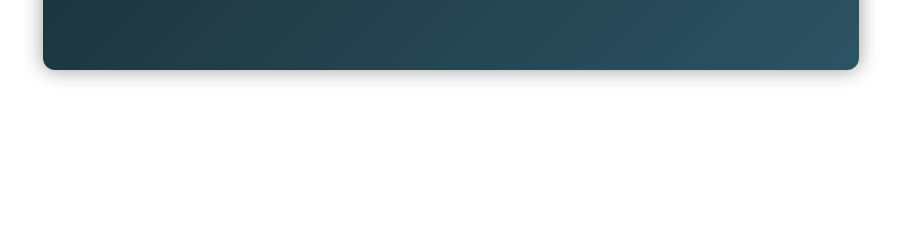
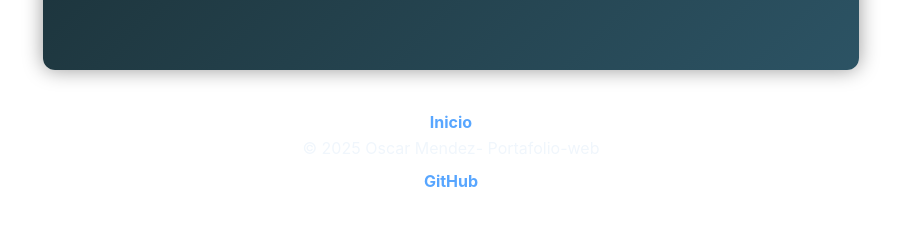
Before and after one commit to OskyMendez/Portafolio-Vuejs, a Vue app: page / in a window 1280 px wide. Shown: the part 7129-7354 px from the top of the page, without its empty margins (189-1090 px from the left). Before the commit the page ends 7231 px from the top, so only its background shows below. Built offline with nearby package versions, Linux system fonts and the light colour scheme.

Commit message:
Agrego la clase intereses y el footer, termino portafolio

```diff
--- a/src/App.vue
+++ b/src/App.vue
@@ -10,7 +10,7 @@ import InteresesComponente from './components/InteresesComponentes.vue';
 </script>
 
 <template>
-  <header>
+  <header id="footer">
     <!--Barra de navegacion-->
     <NavBar />
     <!--Datos Personales-->
@@ -36,6 +36,14 @@ import InteresesComponente from './components/InteresesComponentes.vue';
 
 
   </main>
+<footer class="footer">
+  <li> <a href="#footer">Inicio</a></li>
+    <p>© 2025 Oscar Mendez- Portafolio-web</p>
+
+     <li> <a href="https://github.com/OskyMendez" target="_blank">GitHub</a></li>
+
+  </footer>
+
 
 
 </template>
@@ -69,6 +77,43 @@ h2 {
   box-shadow: 0 4px 12px rgba(0, 0, 0, 0.3);
   text-shadow: 1px 1px 3px rgba(0, 0, 0, 0.6);
 }
+.footer {
+
+  color: #f0f6fc;
+  text-align: center;
+  padding: 2rem 1rem;
+  font-size: 1rem;
+  font-weight: 500;
+
+
+  animation: fadeInUp 1s ease forwards;
+  opacity: 0;
+}
+
+.footer a {
+  display: inline-block;
+  margin-top: 0.5rem;
+  color: #58a6ff;
+  text-decoration: none;
+  font-weight: bold;
+  transition: color 0.3s ease;
+}
+
+.footer a:hover {
+  color: #fbf9f9;
+}
+
+/* Animación suave */
+@keyframes fadeInUp {
+  from {
+    transform: translateY(20px);
+    opacity: 0;
+  }
+  to {
+    transform: translateY(0);
+    opacity: 1;
+  }
+}
 
 
 </style>
--- a/src/components/InteresesComponentes.vue
+++ b/src/components/InteresesComponentes.vue
@@ -1,28 +1,22 @@
 <script setup>
+const intereses = [
+  "Me destaco por mi capacidad para trabajar en equipo y colaborar en entornos multidisciplinarios. Me interesan profundamente los sistemas de software vinculados al área de salud, ya que desde hace años desarrollo mi carrera profesional en ese ámbito.",
+  "La música es la base de mis pasatiempos: me acompaña en el día a día y me inspira en lo personal y profesional. También disfruto de la lectura como forma de aprendizaje y desconexión.",
+  "Me apasiona todo lo relacionado con sistemas de salud, especialmente aquellos que permiten mejorar la gestión, la comunicación y la experiencia de pacientes y profesionales. Busco integrar tecnología con impacto humano.",
+  "Me desempeño en el quirófano dentro del área de salud, lo que me permite comprender en profundidad las necesidades reales del entorno hospitalario. Esta experiencia me motiva a combinar mis conocimientos técnicos con soluciones digitales que aporten valor al sistema sanitario."
+]
 </script>
 
 <template>
   <div class="intereses-contenedor">
     <ul class="contenedor-lista">
-      <li class="item">
-        Me destaco por mi capacidad para trabajar en equipo y colaborar en entornos multidisciplinarios.
-        Me interesan profundamente los sistemas de software vinculados al área de salud, ya que desde hace años desarrollo mi carrera profesional en ese ámbito.
-      </li>
-      <li class="item">
-        La música es la base de mis pasatiempos: me acompaña en el día a día y me inspira en lo personal y profesional.
-        También disfruto de la lectura como forma de aprendizaje y desconexión.
-      </li>
-      <li class="item">
-        Me apasiona todo lo relacionado con sistemas de salud, especialmente aquellos que permiten mejorar la gestión, la comunicación y la experiencia de pacientes y profesionales.
-        Busco integrar tecnología con impacto humano.
-      </li>
-      <li class="item">
-        Me desempeño en el quirófano dentro del área de salud, lo que me permite comprender en profundidad las necesidades reales del entorno hospitalario.
-        Esta experiencia me motiva a combinar mis conocimientos técnicos con soluciones digitales que aporten valor al sistema sanitario.
+      <li v-for="(texto, index) in intereses" :key="index" class="item">
+        {{ texto }}
       </li>
     </ul>
   </div>
 </template>
+
 <style scoped>
 .intereses-contenedor {
   display: flex;
```
